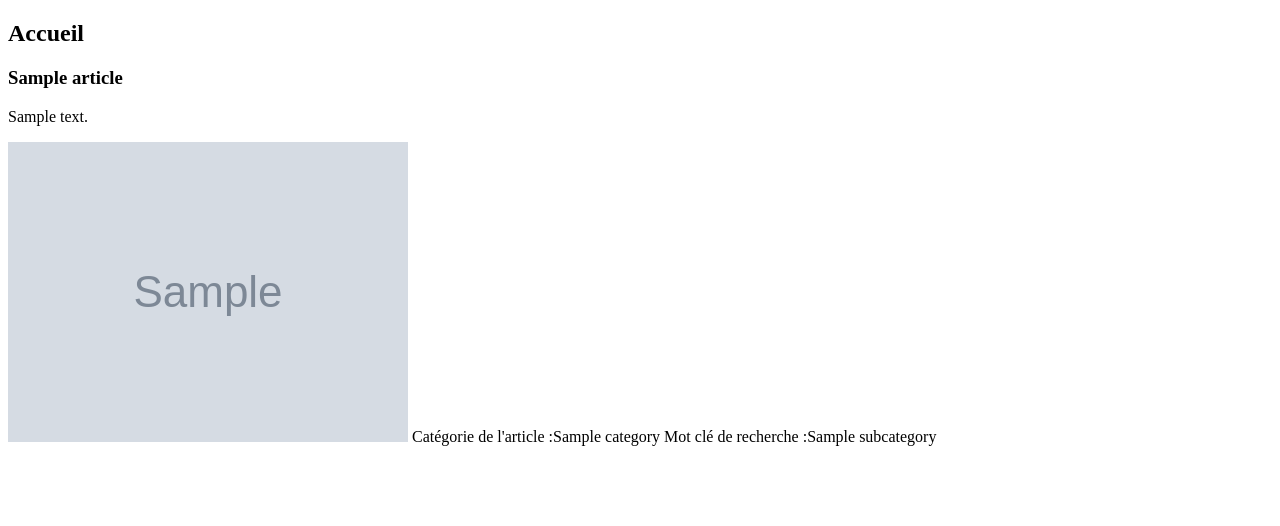
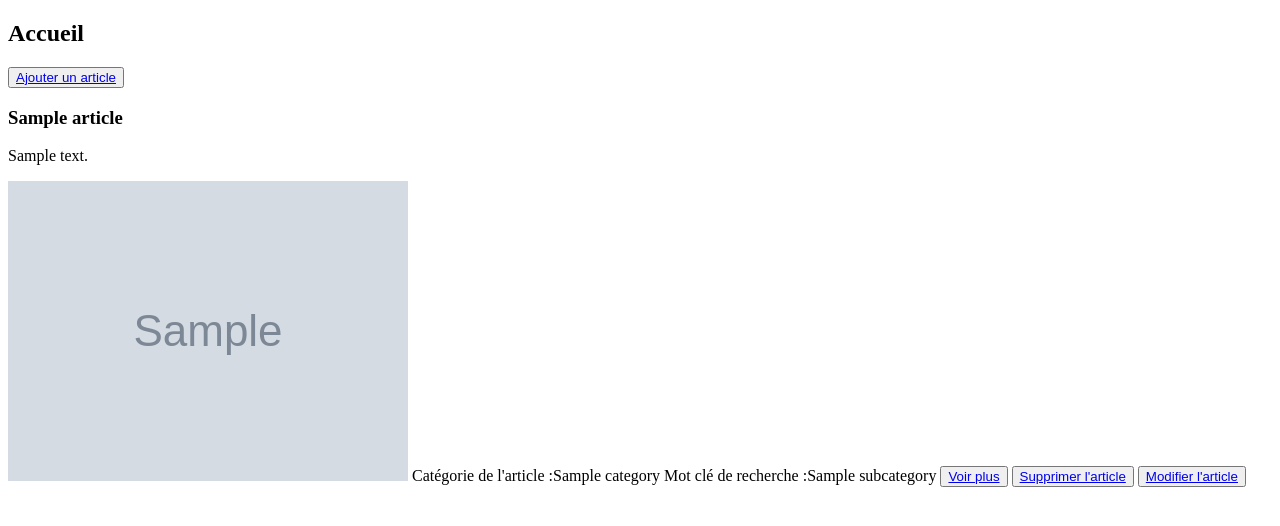
Before and after one commit to Ne3koo/NewWorldWebsite, a Symfony app: template templates/accueil.html.twig in a window 1280 px wide. Shown: the top 526 px of the page. Run offline with Twig, Linux system fonts and the light colour scheme; the template is opened without the code that fills it: most values are stand-ins (such as "Sample title", 1, 10 or a date in 2020); grey boxes marked "Sample" are stand-in pictures; some libraries are stand-ins or nearby versions.

Commit message:
Ajout des boutons du CRUD

```diff
--- a/templates/accueil.html.twig
+++ b/templates/accueil.html.twig
@@ -6,9 +6,7 @@
 
         <h2>Accueil</h2>
 
-        {# <button><a href="{{ path('create_article') }}">Ajouter un article</a></button> #}
-
-        {# <button><a href="{{ path('delete_article') }}">Ajouter un article</a></button> #}
+        <button><a href="{{ path('article_create') }}">Ajouter un article</a></button>
 
         <section>
         {% for article in articles %}
@@ -24,11 +22,18 @@
 
              <span>Mot clé de recherche :{{ article.subcategories.name }}</span>
 
+             <button><a href="{{ path('article', {'id':article.id}) }}">Voir plus</a></button>
+
+             <button><a href="{{ path('article_delete',{'id':a.id}) }}">Supprimer l'article</a></button>
+
+             <button><a href="{{ path('article_update',{'id':a.id}) }}">Modifier l'article</a></button>
+
             </article>
         {% endfor %}
+
         </section>
 
-        {# <button><a href="{{ path('update_article') }}">Modifier l'article</a></button> #}
+
 
 
     </main>
```
